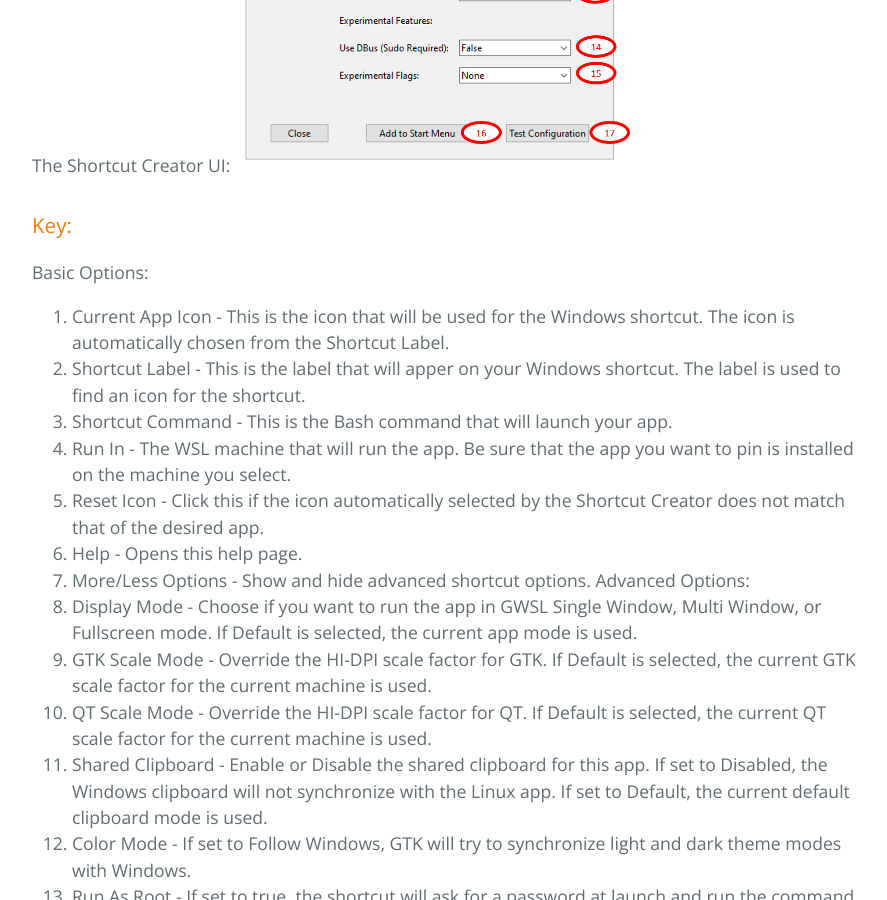
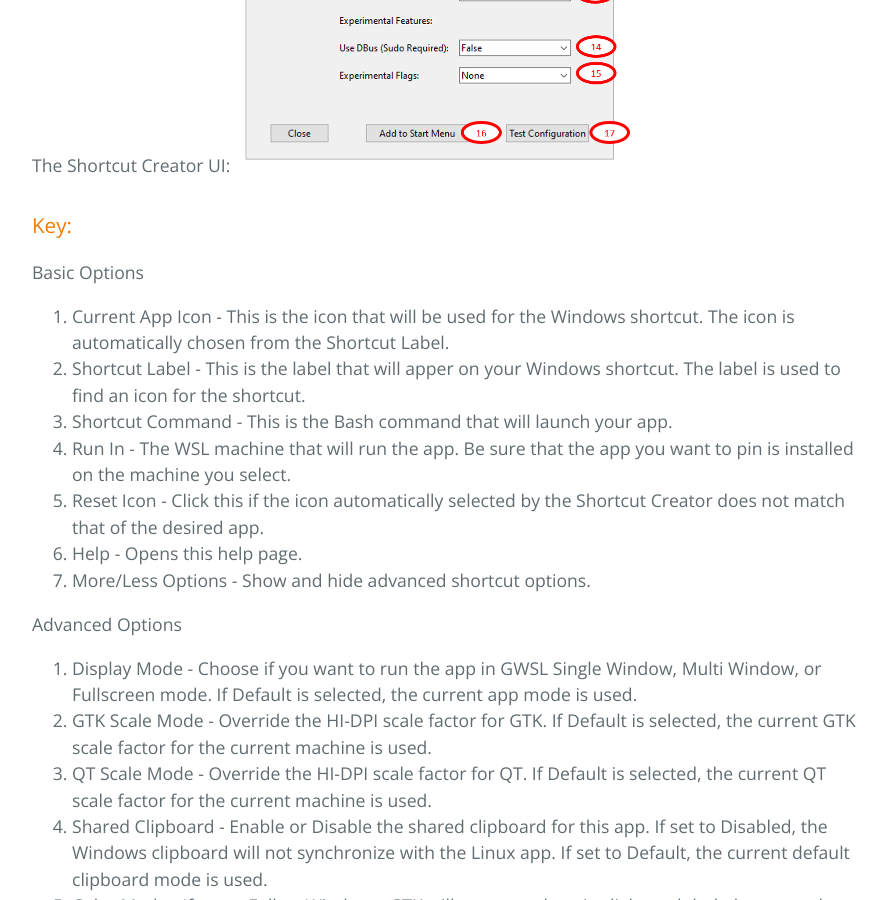
Before and after one commit to Opticos/gwsl, a Jekyll site: the page built from tutorials/shortcut.md, in a window 1280 px wide and 900 px high, scrolled down 836 px. Shown: the whole window, without its empty margins (192-1079 px from the left). Built offline with Jekyll 4.4.1, drawn with Linux system fonts in a browser that asks for light colours; the repository's description, which GitHub fills in, is left out.

```diff
--- a/tutorials/shortcut.md
+++ b/tutorials/shortcut.md
@@ -12,7 +12,7 @@ The Shortcut Creator UI:
 
 ### Key:
 
-Basic Options:
+Basic Options
 1.  Current App Icon - This is the icon that will be used for the Windows shortcut. The icon is automatically chosen from the Shortcut Label.
 2.  Shortcut Label - This is the label that will apper on your Windows shortcut. The label is used to find an icon for the shortcut.
 3.  Shortcut Command - This is the Bash command that will launch your app.
@@ -20,7 +20,8 @@ Basic Options:
 5.  Reset Icon - Click this if the icon automatically selected by the Shortcut Creator does not match that of the desired app.
 6.  Help - Opens this help page.
 7.  More/Less Options - Show and hide advanced shortcut options.
-Advanced Options:
+
+Advanced Options
 8.  Display Mode - Choose if you want to run the app in GWSL Single Window, Multi Window, or Fullscreen mode. If Default is selected, the current app mode is used.
 9.  GTK Scale Mode - Override the HI-DPI scale factor for GTK. If Default is selected, the current GTK scale factor for the current machine is used.
 10.  QT Scale Mode - Override the HI-DPI scale factor for QT. If Default is selected, the current QT scale factor for the current machine is used.
```
